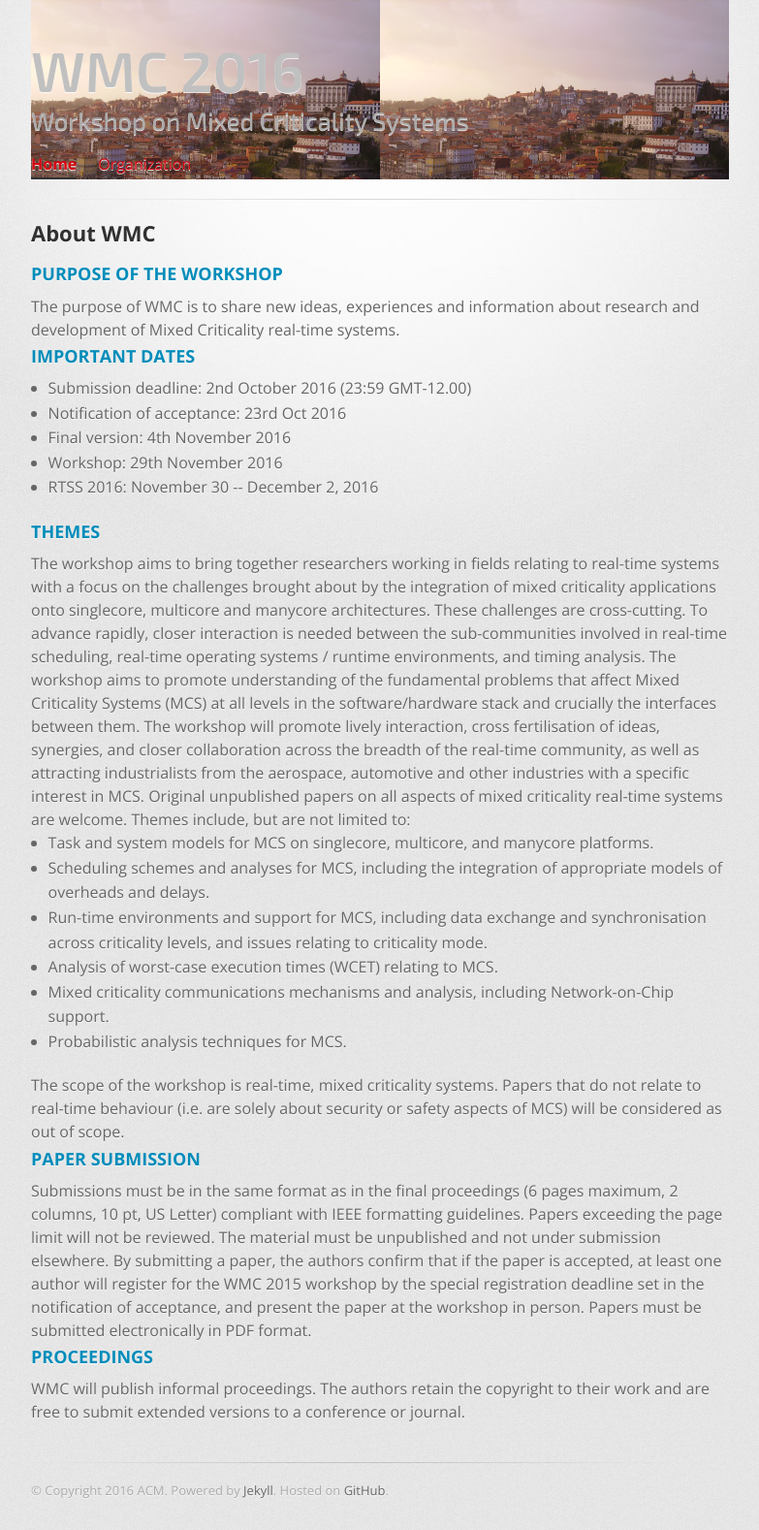
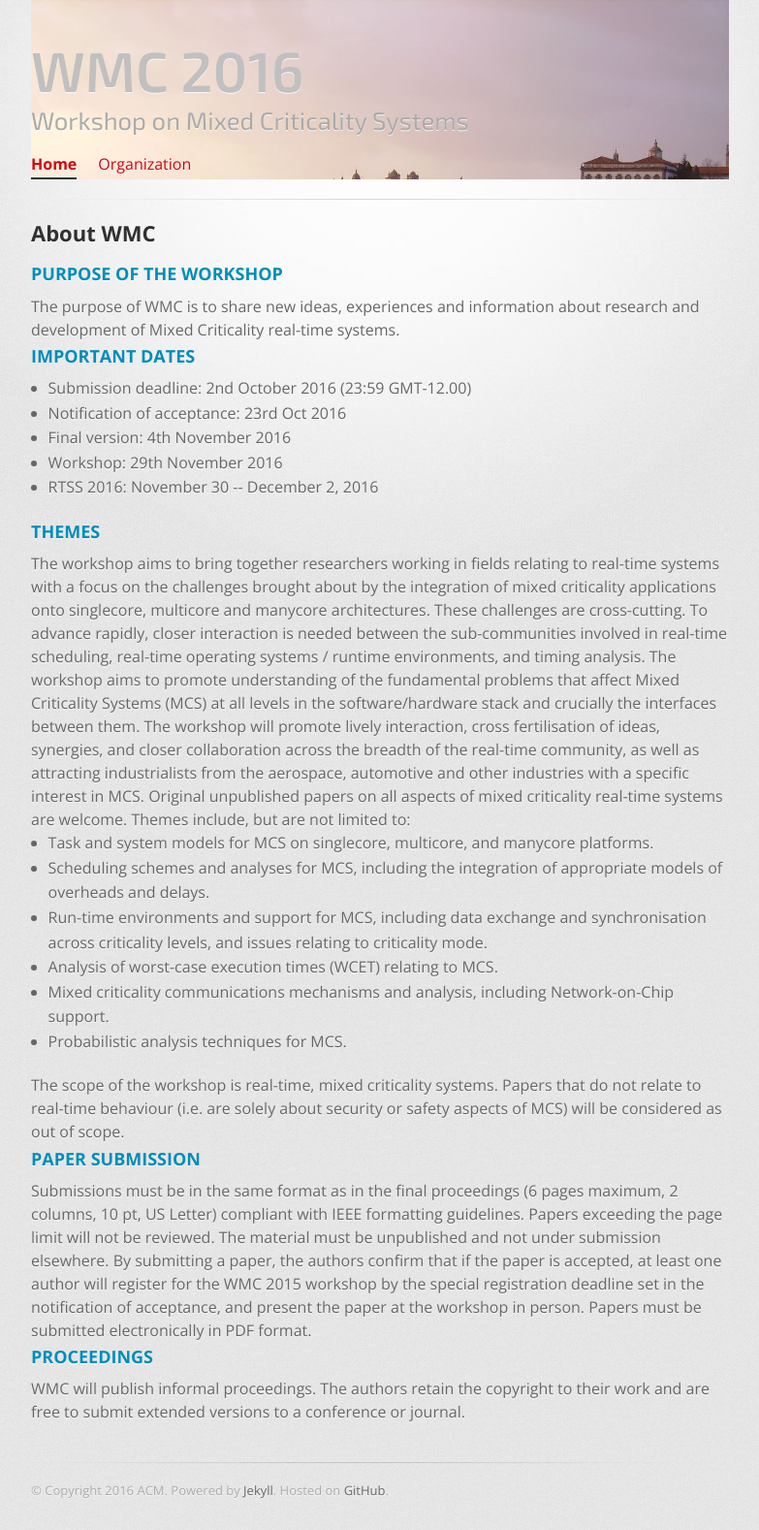
Before and after one commit to GSathish/wmc2016, a Jekyll site: the page built from index.html, in a window 1280 px wide. Shown: the whole page at 97% size, without its empty margins (248-1031 px from the left). Built offline with Jekyll 4.4.1, drawn with Linux system fonts in a browser that asks for light colours.

Commit message:
stylesheet updated

```diff
--- a/stylesheets/stylesheet.css
+++ b/stylesheets/stylesheet.css
@@ -133,7 +133,7 @@ pre code {
 header {
   padding-top: 35px;
   background-image: url(../images/porto2.jpg);
-  background-size: 50%;
+  background-size: 100%;
 }
 
 header h1, header h1 a {
```
